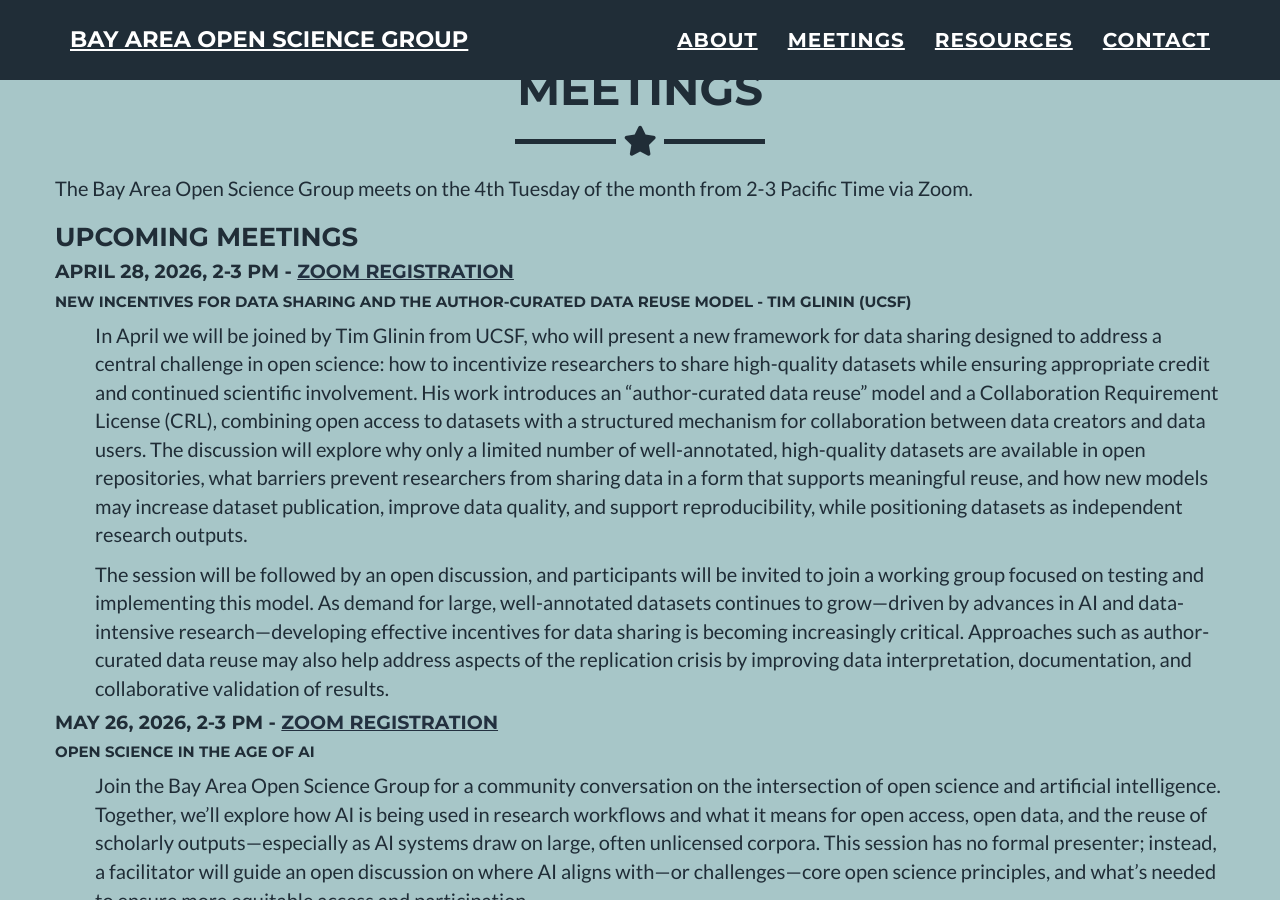
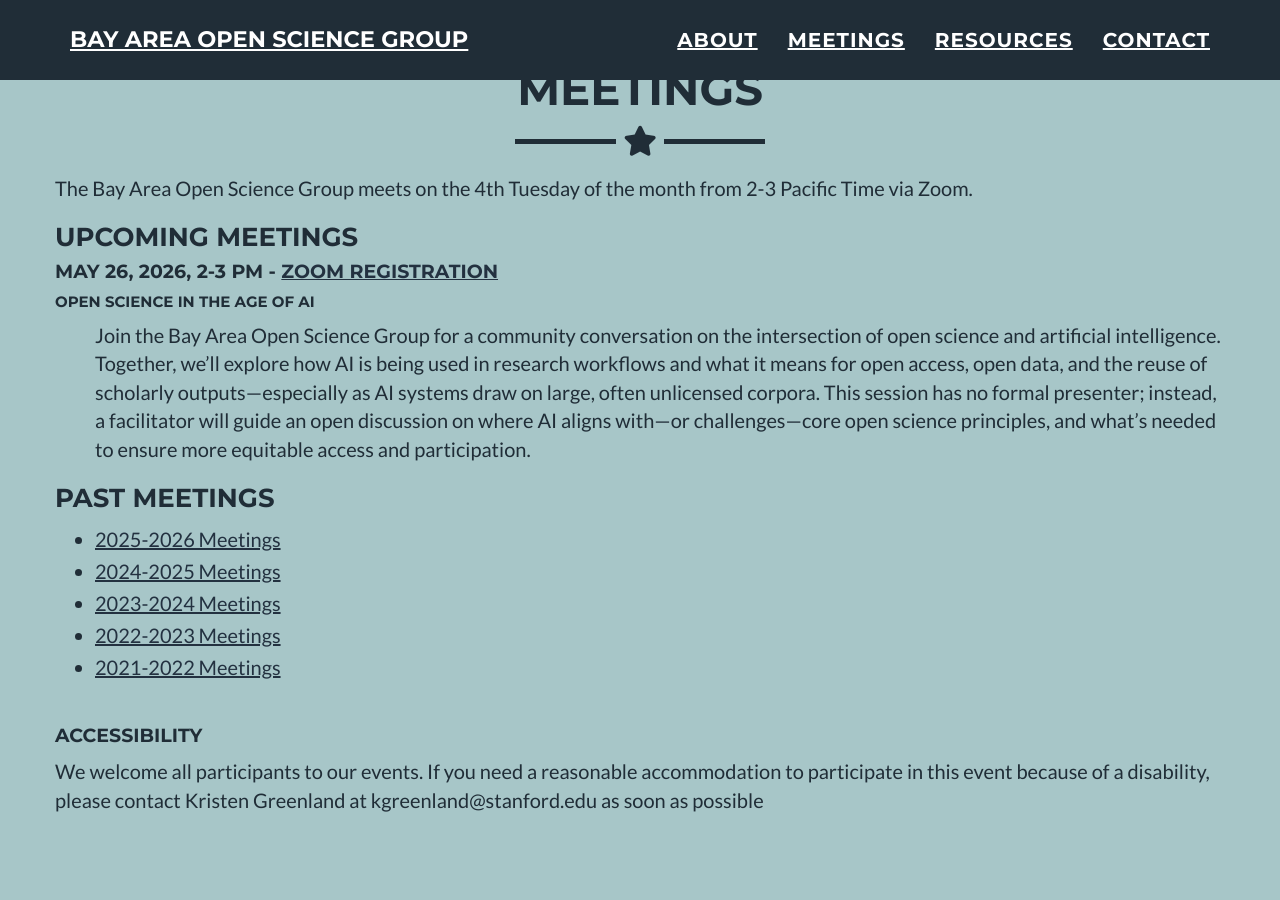
Before and after one commit to BayAreaOpenScienceGroup/BayAreaOpenScienceGroup.github.io, a Jekyll site: the page built from index.html, in a window 1280 px wide and 900 px high, scrolled down 1428 px. Built offline with Jekyll 4.4.1, drawn with Linux system fonts in a browser that asks for light colours.

Commit message:
updates for may 2026 meeting

```diff
--- a/_includes/meetings.html
+++ b/_includes/meetings.html
@@ -12,14 +12,6 @@
         <p>The Bay Area Open Science Group meets on the 4th Tuesday of the month from 2-3 Pacific Time via Zoom.</p>
 
         <h3>Upcoming Meetings</h3>
-
-<h4>April 28, 2026, 2-3 PM - <a href="https://ucsf.zoom.us/meeting/register/3ri707o4T4OSMozBD6LnOg#/registration">Zoom Registration</a></h4>
-<h5>New incentives for data sharing and the author-curated data reuse model - Tim Glinin (UCSF)</h5>
-<p style="padding-left: 40px;">
-In April we will be joined by Tim Glinin from UCSF, who will present a new framework for data sharing designed to address a central challenge in open science: how to incentivize researchers to share high-quality datasets while ensuring appropriate credit and continued scientific involvement. His work introduces an “author-curated data reuse” model and a Collaboration Requirement License (CRL), combining open access to datasets with a structured mechanism for collaboration between data creators and data users. The discussion will explore why only a limited number of well-annotated, high-quality datasets are available in open repositories, what barriers prevent researchers from sharing data in a form that supports meaningful reuse, and how new models may increase dataset publication, improve data quality, and support reproducibility, while positioning datasets as independent research outputs.</p>
-
-<p style="padding-left: 40px;">
-The session will be followed by an open discussion, and participants will be invited to join a working group focused on testing and implementing this model. As demand for large, well-annotated datasets continues to grow—driven by advances in AI and data-intensive research—developing effective incentives for data sharing is becoming increasingly critical. Approaches such as author-curated data reuse may also help address aspects of the replication crisis by improving data interpretation, documentation, and collaborative validation of results.</p>
 
 <h4>May 26, 2026, 2-3 PM - <a href="https://ucsf.zoom.us/meeting/register/z_EIfL_7TiCrrn0QaeoSfQ#/registration">Zoom Registration</a></h4>
 <h5>Open Science in the Age of AI</h5>
--- a/categories/past-meetings/_posts/2025-10-28-Past-Meetings-2025-2026.markdown
+++ b/categories/past-meetings/_posts/2025-10-28-Past-Meetings-2025-2026.markdown
@@ -76,5 +76,11 @@ permalink: /past-meetings/2025-2026-meetings/
     <td class="tg-0pky">Tim Glinin, UCSF</td>
     <td class="tg-0pky">Presentation of an "author-curated data reuse" model, a new framework for data sharing which incentivizes researchers to share high-quality datasets while ensuring appropriate credit and continued scientific involvement.</td>
   </tr>
+    <tr>
+    <td class="tg-dvpl">5/26/26</td>
+    <td class="tg-0pky">Open Science in the Age of AI</td>
+    <td class="tg-0pky">BAOSG</td>
+    <td class="tg-0pky">Community conversation on the intersection of open science and artificial intelligence.</td>
+  </tr>
 </tbody></table>
 </div>
```
